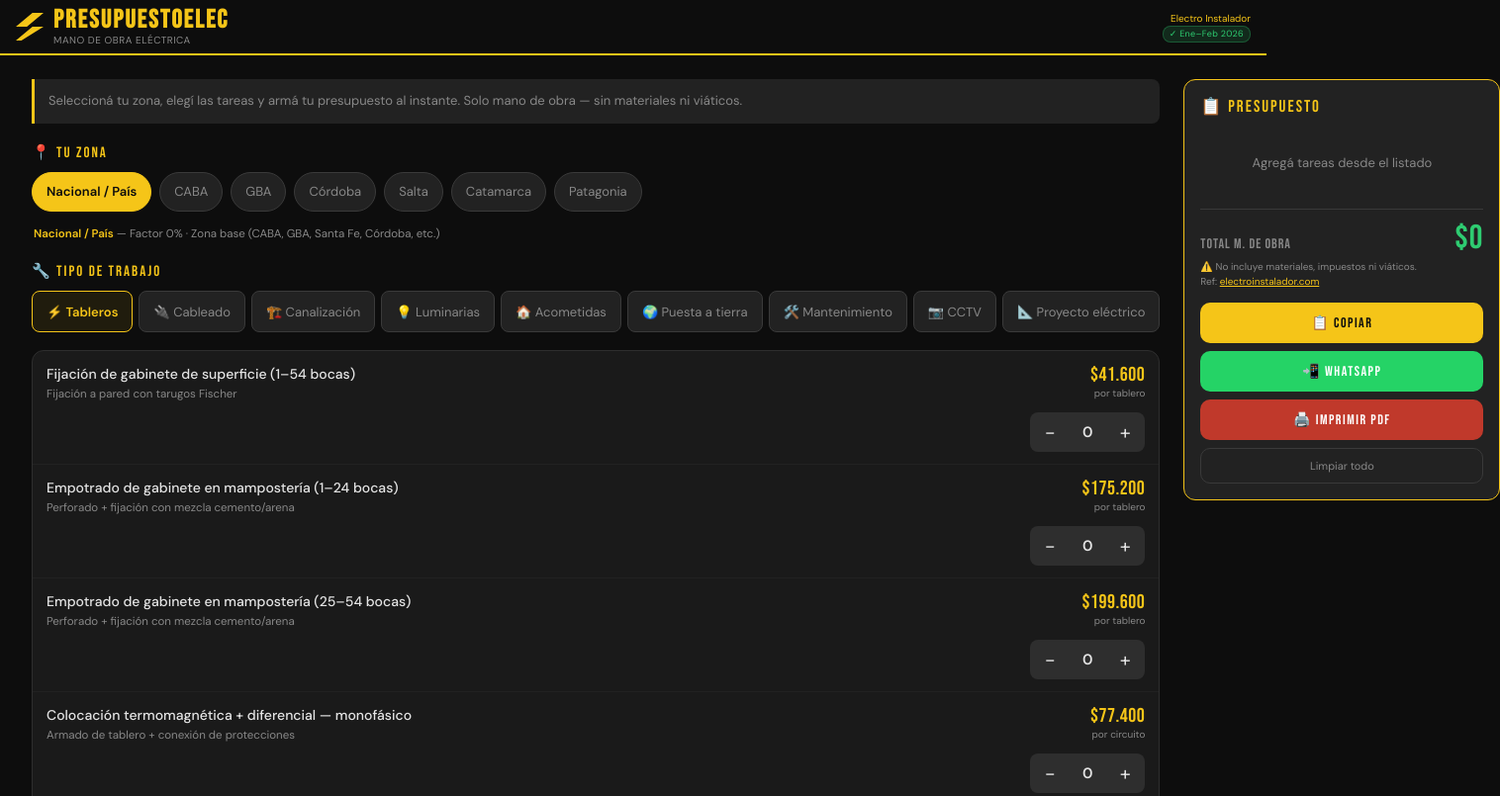
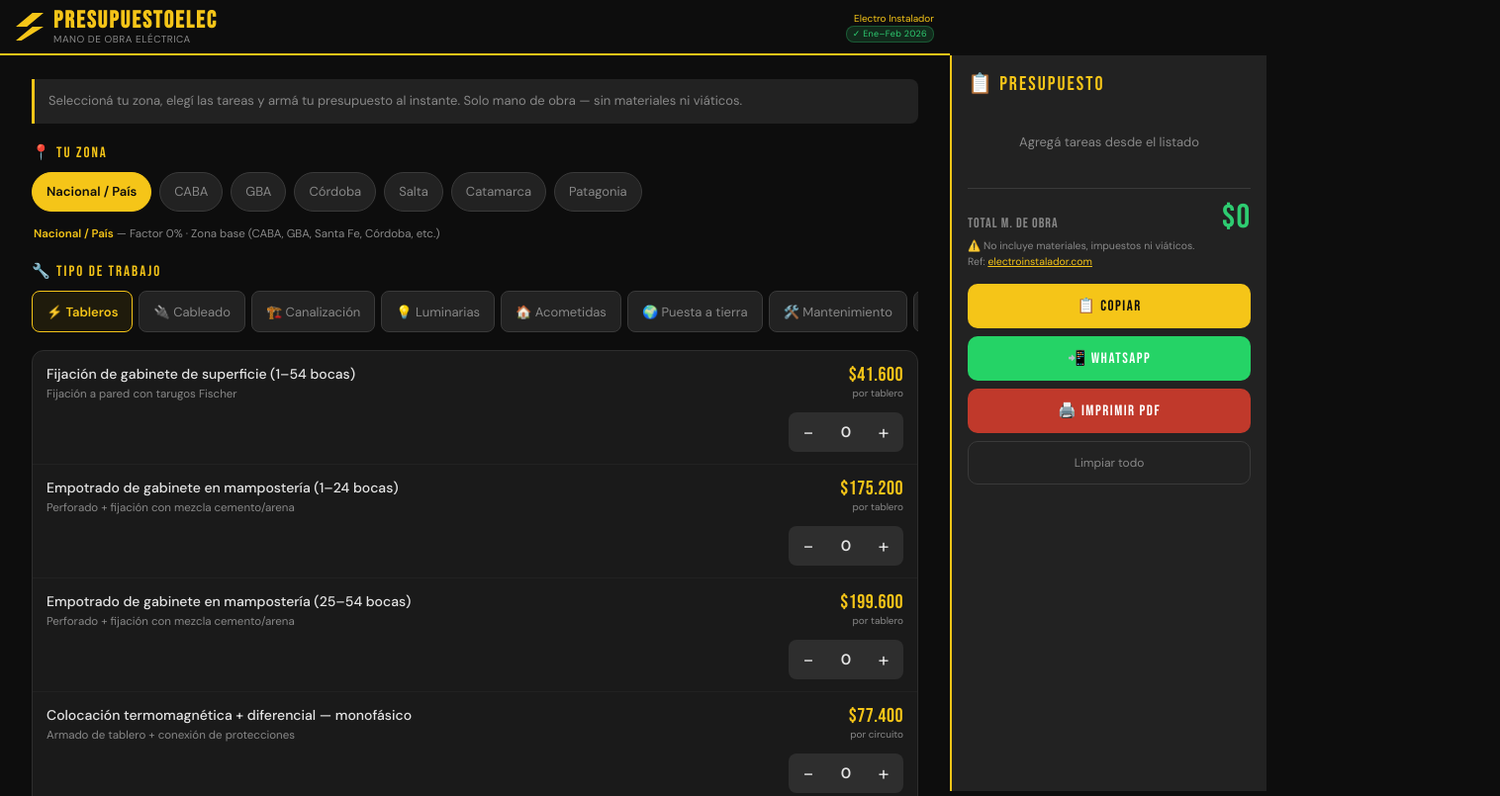
Before and after one commit to matt684/PresupuestadorElectricistas, a plain HTML site: page index.html in a window 1280 px wide. Shown: the top 805 px of the page at 99% size, 1516 px wide, since content can reach past the window. Drawn offline with Linux system fonts and the light colour scheme.

Commit message:
Refactor media queries for desktop layout

```diff
--- a/index.html
+++ b/index.html
@@ -554,71 +554,67 @@
   }
   .btn-limpiar:active { color: var(--rojo); border-color: var(--rojo); }
 
-  @media (min-width: 700px) {
-    body { padding-bottom: 0; }
+  /* ════════════════════════════════════════
+     DESKTOP (≥ 768px): panel flotante
+  ════════════════════════════════════════ */
+  @media (min-width: 768px) {
+    body {
+      padding-bottom: 0;
+      padding-right: 300px; /* espacio para el panel flotante */
+    }
 
     .bottom-bar { display: none; }
     .drawer-overlay { display: none !important; }
+
+    /* El contenido principal ocupa todo su ancho */
+    .page { padding: 20px 24px 32px; }
+    .desktop-grid { display: block; } /* cancela el grid */
+
+    /* El sidebar flota fijo a la derecha */
+    .desktop-side {
+      position: fixed;
+      top: var(--header-h);
+      right: 0;
+      bottom: 0;
+      width: 280px;
+      overflow-y: auto;
+      padding: 16px;
+      background: var(--g2);
+      border-left: 2px solid var(--am);
+      z-index: 150;
+    }
 
     .drawer {
       position: static;
       transform: none !important;
-      border-radius: var(--radio);
-      border: 1.5px solid var(--am);
+      border-radius: 0;
+      border: none;
       max-height: none;
-      padding: 16px;
+      padding: 0;
       flex-shrink: 0;
-      min-width: 0;
-      overflow: hidden;
+      background: transparent;
     }
 
     .drawer-handle { display: none; }
     .drawer-close  { display: none; }
 
-    .page {
-      padding: 16px 16px 32px;
-    }
-
-    .desktop-grid {
-      display: grid;
-      grid-template-columns: 1fr 240px;
-      gap: 16px;
-      align-items: start;
-    }
-
-    .desktop-side {
-      position: sticky;
-      top: calc(var(--header-h) + 16px);
-      min-width: 0;
-    }
-
-    .drawer-acciones {
-      grid-template-columns: 1fr;
-    }
+    .drawer-acciones { grid-template-columns: 1fr; }
     .drawer-acciones .btn-pdf { grid-column: 1; }
     .btn-limpiar { grid-column: 1; }
 
-    .drawer-total-num { font-size: 26px; }
-    .drawer-title { font-size: 17px; }
-    .btn-accion { font-size: 13px; padding: 11px 8px; }
-    .btn-limpiar { font-size: 11px; padding: 10px 8px; }
-    .drawer-nota { font-size: 10px; }
-
-    .header-text h1 { font-size: 22px; }
-  }
-
-  @media (min-width: 1000px) {
-    .desktop-grid { grid-template-columns: 1fr 280px; gap: 20px; }
-    .page { padding: 20px 24px 32px; }
-    .drawer-total-num { font-size: 30px; }
-    .btn-accion { font-size: 14px; padding: 12px 10px; }
-    .header-text h1 { font-size: 26px; }
-  }
-
-  @media (min-width: 1280px) {
-    .desktop-grid { grid-template-columns: 1fr 320px; gap: 24px; }
+    .header-text h1 { font-size: 24px; }
+  }
+
+  @media (min-width: 1100px) {
+    body { padding-right: 320px; }
+    .desktop-side { width: 320px; }
     .page { padding: 24px 32px 40px; }
-    .drawer-total-num { font-size: 34px; }
+  }
+
+  @media (min-width: 1400px) {
+    body { padding-right: 360px; }
+    .desktop-side { width: 360px; }
+    .page { padding: 28px 40px 48px; }
   }
 
   /* ════════════════════════════════════════
```
